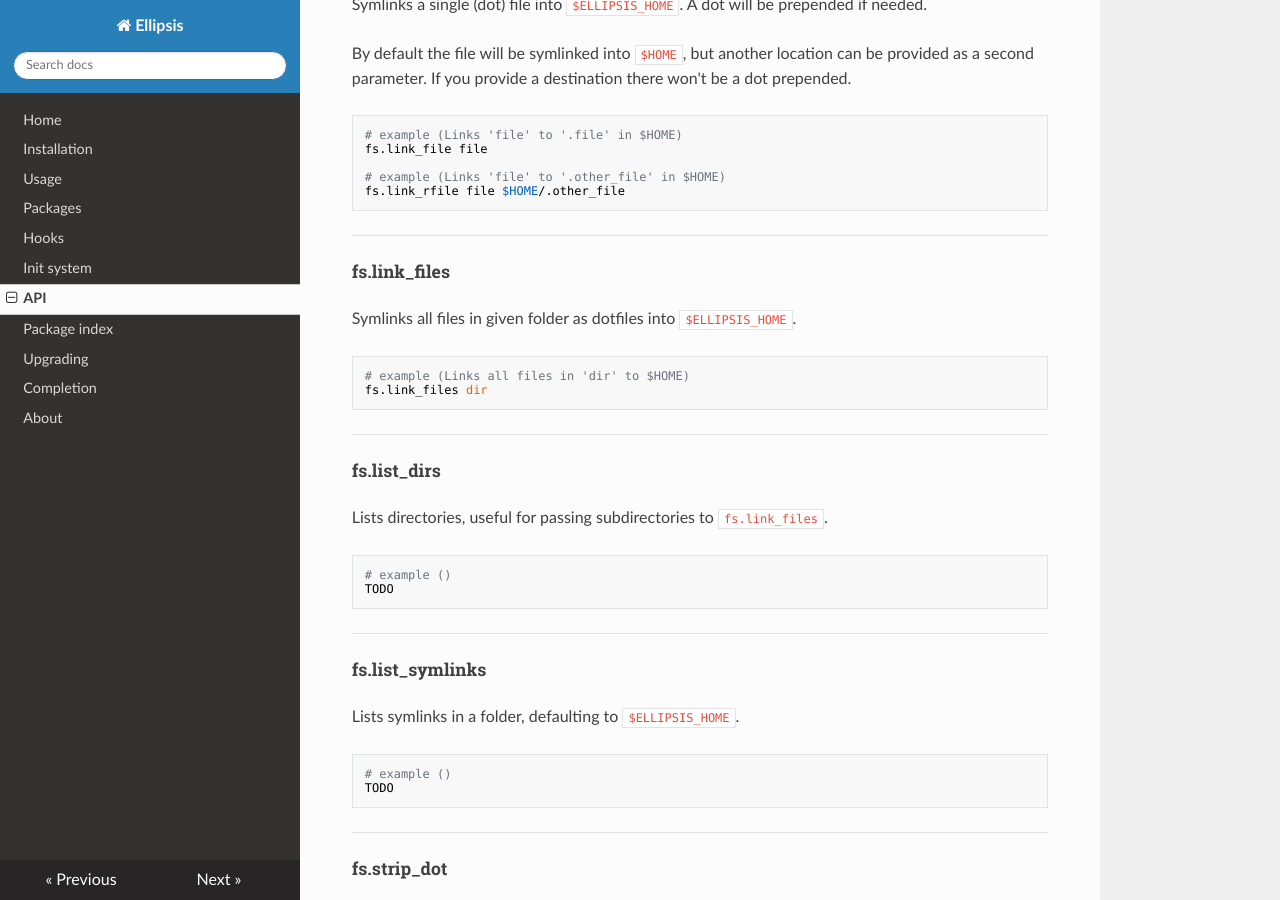
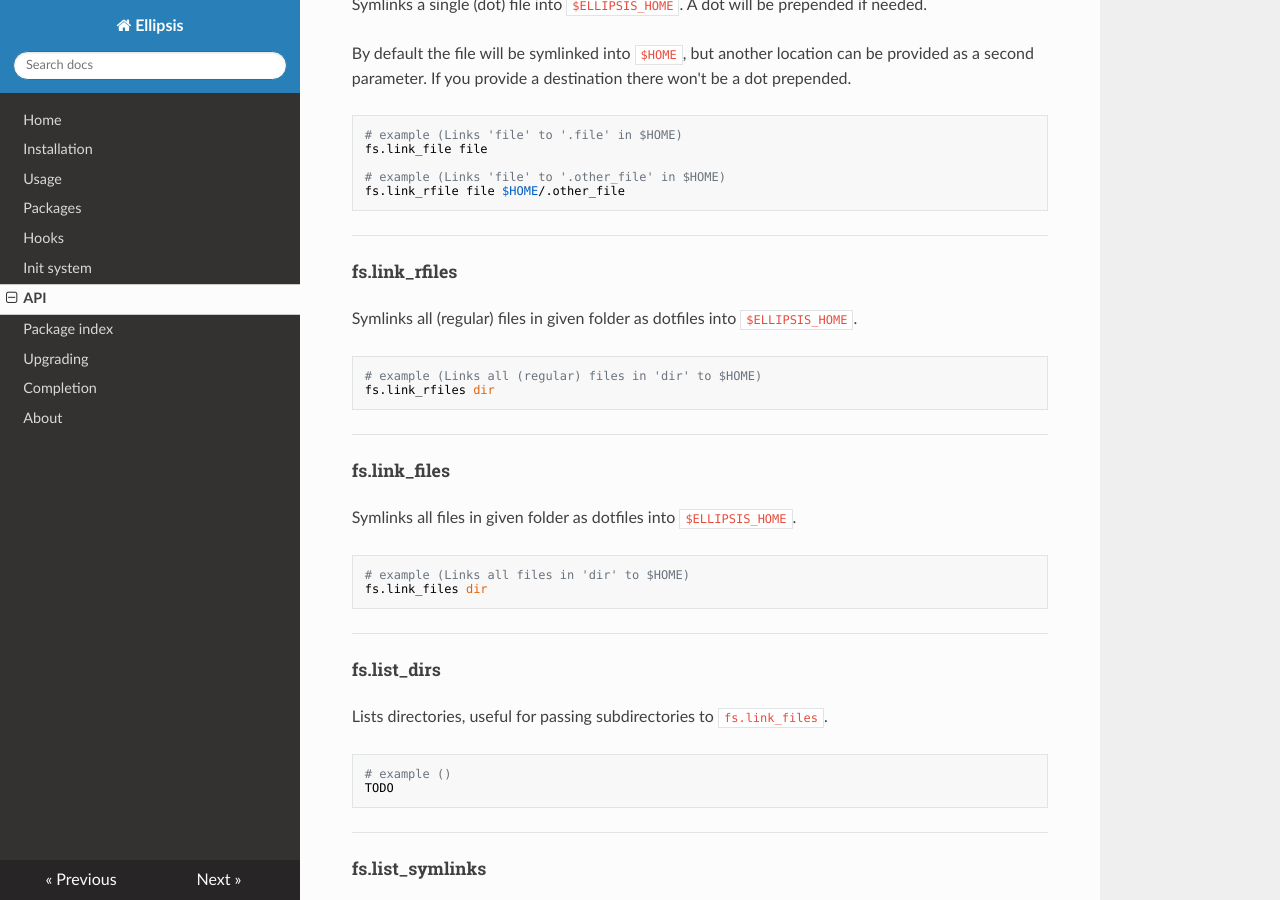
Before and after one commit to ellipsis/ellipsis, an MkDocs documentation site: the page built from docs/api.md, in a window 1280 px wide and 900 px high, scrolled down 4018 px. Built offline with MkDocs 1.6.1, drawn with Linux system fonts in a browser that asks for light colours; nearby versions of some CDN libraries; old or Windows-style settings are respelled for this version of MkDocs.

Commit message:
include fs.link_rfiles example in docs/api

````diff
--- a/docs/api.md
+++ b/docs/api.md
@@ -170,6 +170,15 @@ fs.link_file file
 
 # example (Links 'file' to '.other_file' in $HOME)
 fs.link_rfile file $HOME/.other_file
+```
+---
+
+<h5>fs.link_rfiles</h5>
+Symlinks all (regular) files in given folder as dotfiles into `$ELLIPSIS_HOME`.
+
+``` bash
+# example (Links all (regular) files in 'dir' to $HOME)
+fs.link_rfiles dir
 ```
 ---
 
````
